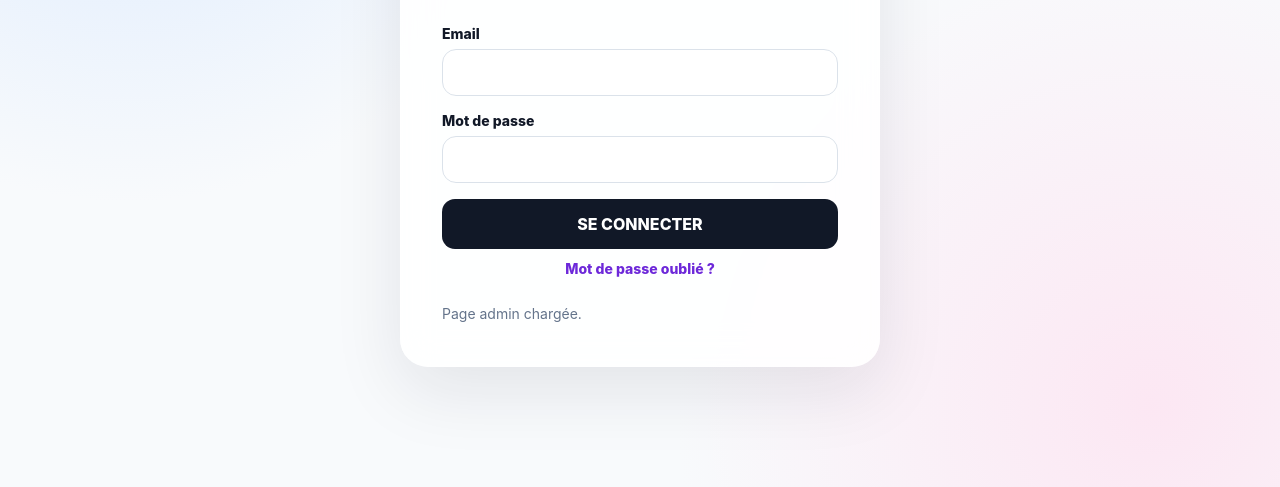
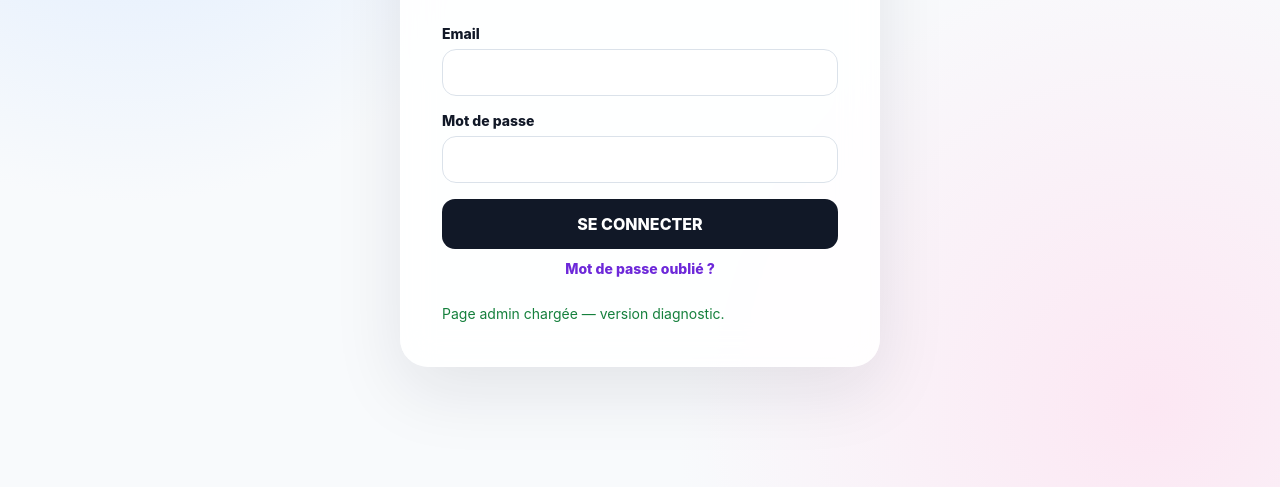
Before and after one commit to ethangalea1000-svg/Je-t-aime, a plain HTML site: page admin/index.html in a window 1280 px wide. Shown: the part 313-800 px from the top of the page. Drawn offline with nearby package versions, Linux system fonts and the light colour scheme.

Commit message:
Add direct admin page click diagnostic

```diff
--- a/admin/index.html
+++ b/admin/index.html
@@ -24,7 +24,7 @@
       </label>
       <button class="primary" type="button" id="loginButton">SE CONNECTER</button>
       <a class="forgot-link" href="../reset-password.html">Mot de passe oublié ?</a>
-      <p class="status" id="loginStatus">Page admin chargée.</p>
+      <p class="status success" id="loginStatus">Page admin chargée — version diagnostic.</p>
     </form>
   </section>
 
```
